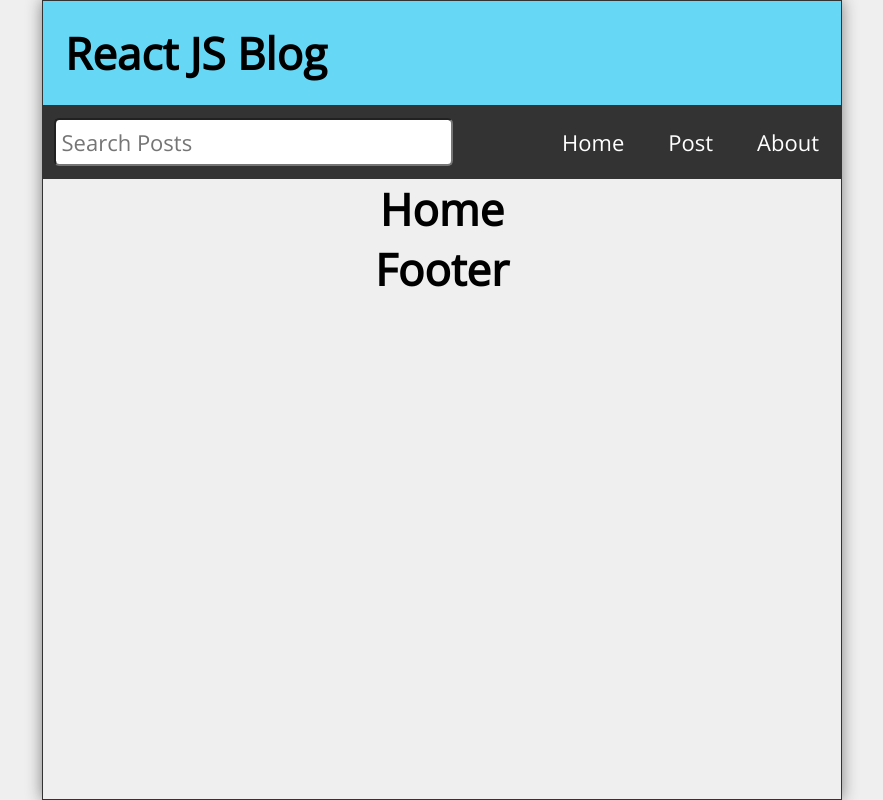
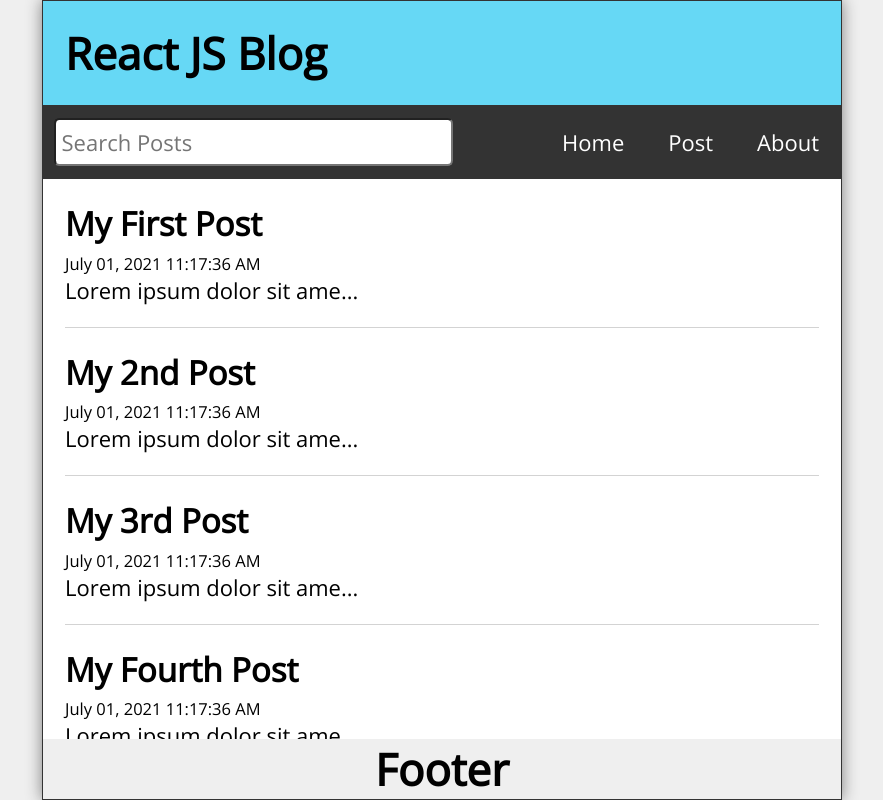
Before and after one commit to Samtaklimi87/ReactRouter, a React (Create React App) app: page / in a window 1280 px wide. Shown: the whole page, without its empty margins (198-1081 px from the left). Built offline with nearby package versions, Linux system fonts and the light colour scheme.

Commit message:
adding posts props to Home componets and passing it to Feed component which added too , and by making post Componet and pasing it to post to be able to make a article which display the posts in the end

```diff
--- a/src/App.js
+++ b/src/App.js
@@ -10,12 +10,42 @@ import { Route, Routes, useHistory } from "react-router-dom";
 import { useState, useEffect } from "react";
 
 function App() {
+
+  const [posts, setPosts] = useState([
+    {
+      id: 1,
+      title: "My First Post",
+      datetime: "July 01, 2021 11:17:36 AM",
+      body: "Lorem ipsum dolor sit amet consectetur adipisicing elit. Quis consequatur expedita, assumenda similique non optio! Modi nesciunt excepturi corrupti atque blanditiis quo nobis, non optio quae possimus illum exercitationem ipsa!",
+    },
+    {
+      id: 2,
+      title: "My 2nd Post",
+      datetime: "July 01, 2021 11:17:36 AM",
+      body: "Lorem ipsum dolor sit amet consectetur adipisicing elit. Quis consequatur expedita, assumenda similique non optio! Modi nesciunt excepturi corrupti atque blanditiis quo nobis, non optio quae possimus illum exercitationem ipsa!",
+    },
+    {
+      id: 3,
+      title: "My 3rd Post",
+      datetime: "July 01, 2021 11:17:36 AM",
+      body: "Lorem ipsum dolor sit amet consectetur adipisicing elit. Quis consequatur expedita, assumenda similique non optio! Modi nesciunt excepturi corrupti atque blanditiis quo nobis, non optio quae possimus illum exercitationem ipsa!",
+    },
+    {
+      id: 4,
+      title: "My Fourth Post",
+      datetime: "July 01, 2021 11:17:36 AM",
+      body: "Lorem ipsum dolor sit amet consectetur adipisicing elit. Quis consequatur expedita, assumenda similique non optio! Modi nesciunt excepturi corrupti atque blanditiis quo nobis, non optio quae possimus illum exercitationem ipsa!",
+    },
+  ]);
+  const [search, setSearch] = useState("");
+  const [searchResults , setSearchResults] = useState([]);
+
   return (
     <div className="App">
-      <Header title='React JS Blog' />
-      <Nav />
+      <Header title="React JS Blog" />
+      <Nav search={search} setSearch={setSearch} />
       <Routes>
-        <Route exact path="/" element={<Home />} />
+        <Route exact path="/" element={<Home posts={posts} />} />
         <Route exact path="/post" element={<NewPost />} />
         <Route path="/post/:id" element={<PostPage />} />
         <Route path="/about" element={<About />} />
--- /dev/null
+++ b/src/Feed.js
@@ -0,0 +1,14 @@
+import React from 'react'
+import Post from './Post'
+
+const Feed = ({posts}) => {
+  return (
+    <>
+        {posts.map(post => (
+            <Post key={post.id} post={post} />
+        ))}
+    </>
+  )
+}
+
+export default Feed
--- a/src/Home.js
+++ b/src/Home.js
@@ -1,9 +1,16 @@
 import React from "react";
+import Feed from "./Feed";
 
-const Home = () => {
+const Home = ({posts}) => {
   return (
-    <main>
-      <h1>Home</h1>
+    <main className="Home">
+      {posts.length ? (
+        <Feed posts={posts} />
+      ) : (
+        <p style={{marginTop:"2rem"}}>
+          No post to display
+        </p>
+      )}
     </main>
   );
 };
--- /dev/null
+++ b/src/Post.js
@@ -0,0 +1,20 @@
+import React from 'react'
+import { Link } from 'react-router-dom'
+
+const Post = ({post}) => {
+  return (
+    <article className='post'>
+        <Link to={`/post/${post.id}`} >
+            <h2>{post.title}</h2>
+            <p className='postDate'>{post.datetime}</p>
+        </Link>
+        <p className='postBoday'>{
+                (post.body).length <= 25
+                ? post.body
+                : `${(post.body).slice(0,25)}...`
+        }</p>
+    </article>
+  )
+}
+
+export default Post
```
